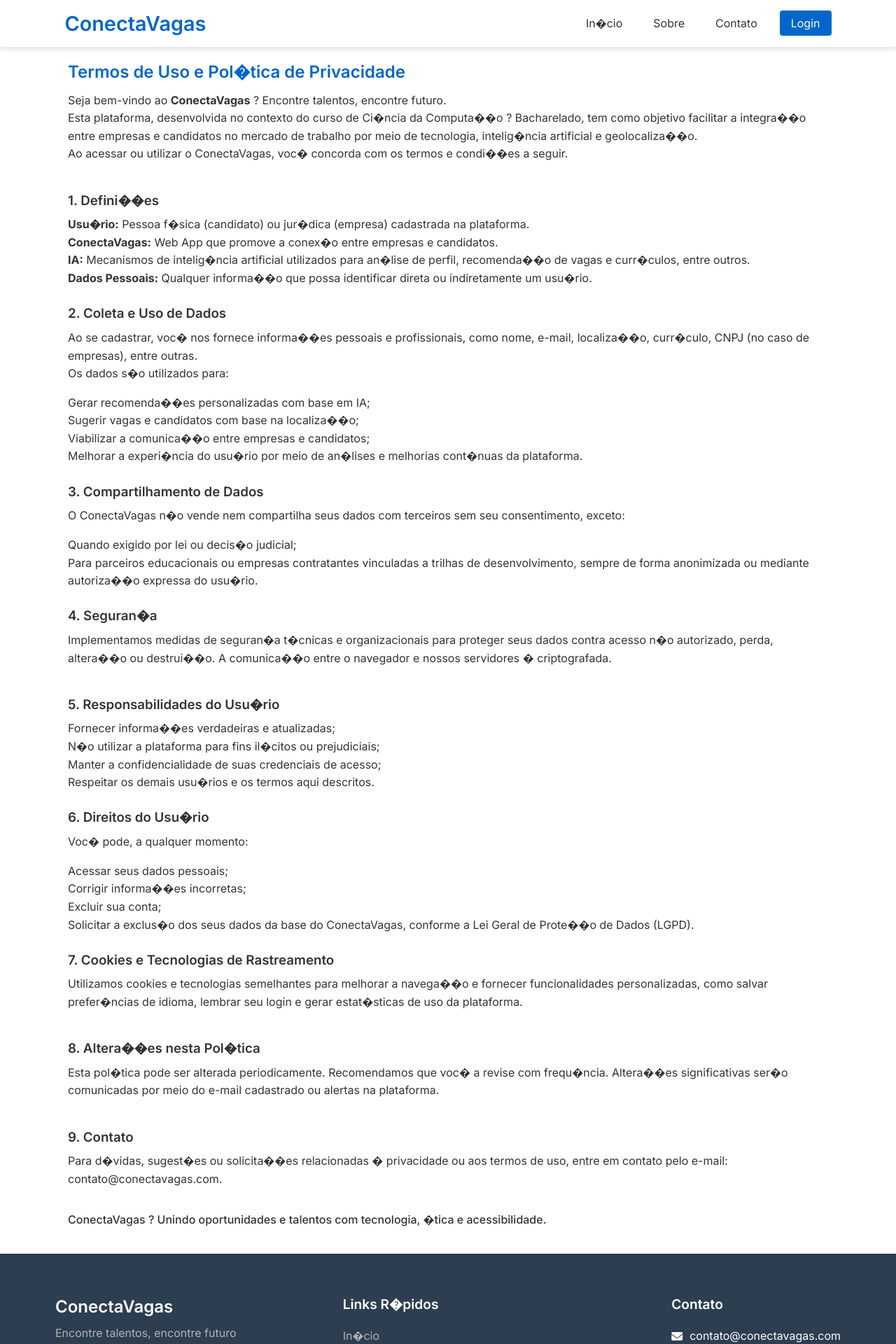
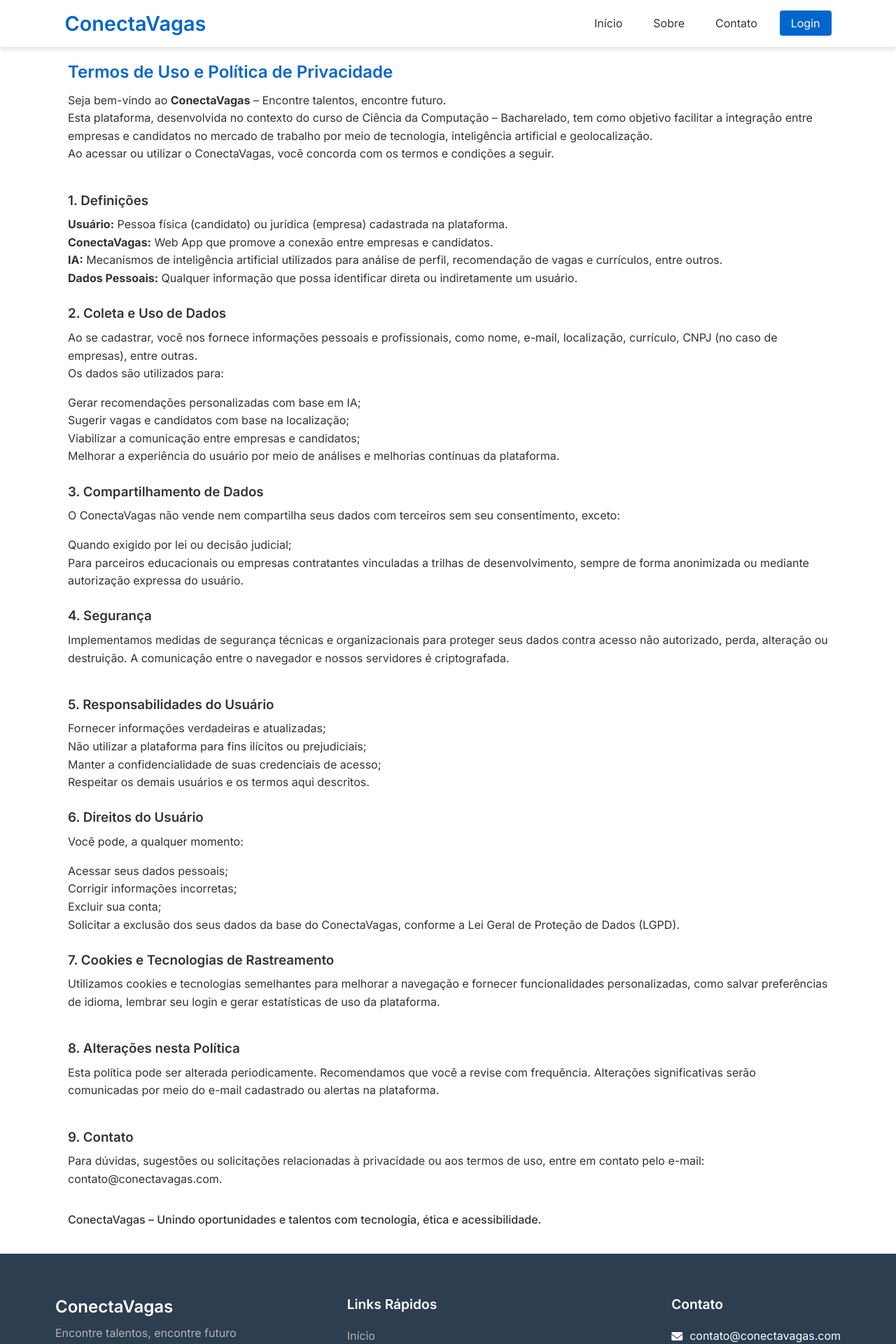
Before and after one commit to Ricardo-Donato/conecta-vagas-web-app, a Next.js app: page /termos_privacidade in a window 1280 px wide. Shown: the top 1920 px of the page at 70% size. Built offline with nearby package versions, Linux system fonts and the light colour scheme.

Commit message:
feat: adiciona lógica de manipulação de formulário e melhorias de estilo nas páginas de contato, sobre e termos de privacidade

```diff
--- a/src/pages/sobre.js
+++ b/src/pages/sobre.js
@@ -6,13 +6,13 @@
         <header className={sobreStyle.header}>
             <div className="container">
                 <div className="logo">
-                    <Link href="..//index">
+                    <Link href="/">
                         <h1 className={sobreStyle.h1}>ConectaVagas</h1>
                     </Link>
                 </div>
                 <nav>
                     <ul>
-                        <li><Link href="../">Início</Link></li>
+                        <li><Link href="/">Início</Link></li>
                         <li><Link href="/sobre">Sobre</Link></li>
                         <li><Link href="/contato">Contato</Link></li>
                         <li><Link href="/login" className="btn-login">Login</Link></li>
@@ -67,7 +67,7 @@
                     <div className="footer-links">
                         <h3>Links Rápidos</h3>
                         <ul>
-                            <li><Link href="../index">Início</Link></li>
+                            <li><Link href="/">Início</Link></li>
                             <li><Link href="/contato">Contato</Link></li>
                             <li><Link href="/login">Login</Link></li>
                             <li><Link href="/cadastro">Cadastre-se</Link></li>
--- a/src/pages/termos_privacidade.js
+++ b/src/pages/termos_privacidade.js
@@ -13,7 +13,7 @@
                     </div>
                     <nav>
                         <ul>
-                            <li><Link href="/">In�cio</Link></li>
+                            <li><Link href="/">Início</Link></li>
                             <li><Link href="/sobre">Sobre</Link></li>
                             <li><Link href="/contato">Contato</Link></li>
                             <li><Link href="/login" className="btn-login">Login</Link></li>
@@ -24,94 +24,94 @@
 
             <main>
                 <div className="container">
-                    <h2>Termos de Uso e Pol�tica de Privacidade</h2>
+                    <h2>Termos de Uso e Política de Privacidade</h2>
                     <p>
-                        Seja bem-vindo ao <strong>ConectaVagas</strong> ? Encontre talentos, encontre futuro.<br />
-                        Esta plataforma, desenvolvida no contexto do curso de Ci�ncia da Computa��o ? Bacharelado, tem como
-                        objetivo facilitar a integra��o entre empresas e candidatos no mercado de trabalho por meio de
-                        tecnologia, intelig�ncia artificial e geolocaliza��o.<br />
-                        Ao acessar ou utilizar o ConectaVagas, voc� concorda com os termos e condi��es a seguir.
+                        Seja bem-vindo ao <strong>ConectaVagas</strong> – Encontre talentos, encontre futuro.<br />
+                        Esta plataforma, desenvolvida no contexto do curso de Ciência da Computação – Bacharelado, tem como
+                        objetivo facilitar a integração entre empresas e candidatos no mercado de trabalho por meio de
+                        tecnologia, inteligência artificial e geolocalização.<br />
+                        Ao acessar ou utilizar o ConectaVagas, você concorda com os termos e condições a seguir.
                     </p>
                     <br />
-                    <h3>1. Defini��es</h3>
+                    <h3>1. Definições</h3>
                     <ul>
-                        <li><strong>Usu�rio:</strong> Pessoa f�sica (candidato) ou jur�dica (empresa) cadastrada na plataforma.</li>
-                        <li><strong>ConectaVagas:</strong> Web App que promove a conex�o entre empresas e candidatos.</li>
-                        <li><strong>IA:</strong> Mecanismos de intelig�ncia artificial utilizados para an�lise de perfil,
-                            recomenda��o de vagas e curr�culos, entre outros.</li>
-                        <li><strong>Dados Pessoais:</strong> Qualquer informa��o que possa identificar direta ou indiretamente
-                            um usu�rio.</li>
+                        <li><strong>Usuário:</strong> Pessoa física (candidato) ou jurídica (empresa) cadastrada na plataforma.</li>
+                        <li><strong>ConectaVagas:</strong> Web App que promove a conexão entre empresas e candidatos.</li>
+                        <li><strong>IA:</strong> Mecanismos de inteligência artificial utilizados para análise de perfil,
+                            recomendação de vagas e currículos, entre outros.</li>
+                        <li><strong>Dados Pessoais:</strong> Qualquer informação que possa identificar direta ou indiretamente
+                            um usuário.</li>
                     </ul>
                     <br />
                     <h3>2. Coleta e Uso de Dados</h3>
                     <p>
-                        Ao se cadastrar, voc� nos fornece informa��es pessoais e profissionais, como nome, e-mail, localiza��o,
-                        curr�culo, CNPJ (no caso de empresas), entre outras.<br />
-                        Os dados s�o utilizados para:
+                        Ao se cadastrar, você nos fornece informações pessoais e profissionais, como nome, e-mail, localização,
+                        currículo, CNPJ (no caso de empresas), entre outras.<br />
+                        Os dados são utilizados para:
                     </p>
                     <ul>
-                        <li>Gerar recomenda��es personalizadas com base em IA;</li>
-                        <li>Sugerir vagas e candidatos com base na localiza��o;</li>
-                        <li>Viabilizar a comunica��o entre empresas e candidatos;</li>
-                        <li>Melhorar a experi�ncia do usu�rio por meio de an�lises e melhorias cont�nuas da plataforma.</li>
+                        <li>Gerar recomendações personalizadas com base em IA;</li>
+                        <li>Sugerir vagas e candidatos com base na localização;</li>
+                        <li>Viabilizar a comunicação entre empresas e candidatos;</li>
+                        <li>Melhorar a experiência do usuário por meio de análises e melhorias contínuas da plataforma.</li>
                     </ul>
                     <br />
                     <h3>3. Compartilhamento de Dados</h3>
                     <p>
-                        O ConectaVagas n�o vende nem compartilha seus dados com terceiros sem seu consentimento, exceto:
+                        O ConectaVagas não vende nem compartilha seus dados com terceiros sem seu consentimento, exceto:
                     </p>
                     <ul>
-                        <li>Quando exigido por lei ou decis�o judicial;</li>
+                        <li>Quando exigido por lei ou decisão judicial;</li>
                         <li>Para parceiros educacionais ou empresas contratantes vinculadas a trilhas de desenvolvimento, sempre
-                            de forma anonimizada ou mediante autoriza��o expressa do usu�rio.</li>
+                            de forma anonimizada ou mediante autorização expressa do usuário.</li>
                     </ul>
                     <br />
-                    <h3>4. Seguran�a</h3>
+                    <h3>4. Segurança</h3>
                     <p>
-                        Implementamos medidas de seguran�a t�cnicas e organizacionais para proteger seus dados contra acesso n�o
-                        autorizado, perda, altera��o ou destrui��o. A comunica��o entre o navegador e nossos servidores �
+                        Implementamos medidas de segurança técnicas e organizacionais para proteger seus dados contra acesso não
+                        autorizado, perda, alteração ou destruição. A comunicação entre o navegador e nossos servidores é
                         criptografada.
                     </p>
                     <br />
-                    <h3>5. Responsabilidades do Usu�rio</h3>
+                    <h3>5. Responsabilidades do Usuário</h3>
                     <ul>
-                        <li>Fornecer informa��es verdadeiras e atualizadas;</li>
-                        <li>N�o utilizar a plataforma para fins il�citos ou prejudiciais;</li>
+                        <li>Fornecer informações verdadeiras e atualizadas;</li>
+                        <li>Não utilizar a plataforma para fins ilícitos ou prejudiciais;</li>
                         <li>Manter a confidencialidade de suas credenciais de acesso;</li>
-                        <li>Respeitar os demais usu�rios e os termos aqui descritos.</li>
+                        <li>Respeitar os demais usuários e os termos aqui descritos.</li>
                     </ul>
                     <br />
-                    <h3>6. Direitos do Usu�rio</h3>
-                    <p>Voc� pode, a qualquer momento:</p>
+                    <h3>6. Direitos do Usuário</h3>
+                    <p>Você pode, a qualquer momento:</p>
                     <ul>
                         <li>Acessar seus dados pessoais;</li>
-                        <li>Corrigir informa��es incorretas;</li>
+                        <li>Corrigir informações incorretas;</li>
                         <li>Excluir sua conta;</li>
-                        <li>Solicitar a exclus�o dos seus dados da base do ConectaVagas, conforme a Lei Geral de Prote��o de
+                        <li>Solicitar a exclusão dos seus dados da base do ConectaVagas, conforme a Lei Geral de Proteção de
                             Dados (LGPD).</li>
                     </ul>
                     <br />
                     <h3>7. Cookies e Tecnologias de Rastreamento</h3>
                     <p>
-                        Utilizamos cookies e tecnologias semelhantes para melhorar a navega��o e fornecer funcionalidades
-                        personalizadas, como salvar prefer�ncias de idioma, lembrar seu login e gerar estat�sticas de uso da
+                        Utilizamos cookies e tecnologias semelhantes para melhorar a navegação e fornecer funcionalidades
+                        personalizadas, como salvar preferências de idioma, lembrar seu login e gerar estatísticas de uso da
                         plataforma.
                     </p>
                     <br />
-                    <h3>8. Altera��es nesta Pol�tica</h3>
+                    <h3>8. Alterações nesta Política</h3>
                     <p>
-                        Esta pol�tica pode ser alterada periodicamente. Recomendamos que voc� a revise com frequ�ncia.
-                        Altera��es significativas ser�o comunicadas por meio do e-mail cadastrado ou alertas na plataforma.
+                        Esta política pode ser alterada periodicamente. Recomendamos que você a revise com frequência.
+                        Alterações significativas serão comunicadas por meio do e-mail cadastrado ou alertas na plataforma.
                     </p>
                     <br />
                     <h3>9. Contato</h3>
                     <p>
-                        Para d�vidas, sugest�es ou solicita��es relacionadas � privacidade ou aos termos de uso, entre em
+                        Para dúvidas, sugestões ou solicitações relacionadas à privacidade ou aos termos de uso, entre em
                         contato pelo e-mail: <Link href="mailto:contato@conectavagas.com">contato@conectavagas.com</Link>.
                     </p>
 
                     <p style={{ marginTop: 32, fontWeight: 500 }}>
-                        ConectaVagas ? Unindo oportunidades e talentos com tecnologia, �tica e acessibilidade.
+                        ConectaVagas – Unindo oportunidades e talentos com tecnologia, ética e acessibilidade.
                     </p>
                 </div>
             </main>
@@ -124,14 +124,14 @@
                             <p>Encontre talentos, encontre futuro</p>
                         </div>
                         <div className="footer-links">
-                            <h3>Links R�pidos</h3>
+                            <h3>Links Rápidos</h3>
                             <ul>
-                                <li><Link href="/">In�cio</Link></li>
+                                <li><Link href="/">Início</Link></li>
                                 <li><Link href="/sobre">Sobre</Link></li>
                                 <li><Link href="/contato">Contato</Link></li>
                                 <li><Link href="/login">Login</Link></li>
                                 <li><Link href="/cadastro">Cadastre-se</Link></li>
-                                <li><Link href="/termos_privacidade">Termos de Uso e Pol�tica de Privacidade</Link></li>
+                                <li><Link href="/termos_privacidade">Termos de Uso e Política de Privacidade</Link></li>
                             </ul>
                         </div>
                         <div className="footer-contact">
```
Also changed, not shown: src/pages/contato.js (+15 -10 lines), src/styles/Contato.module.css (+7 -0 lines), src/styles/Login.module.css (+27 -0 lines).
